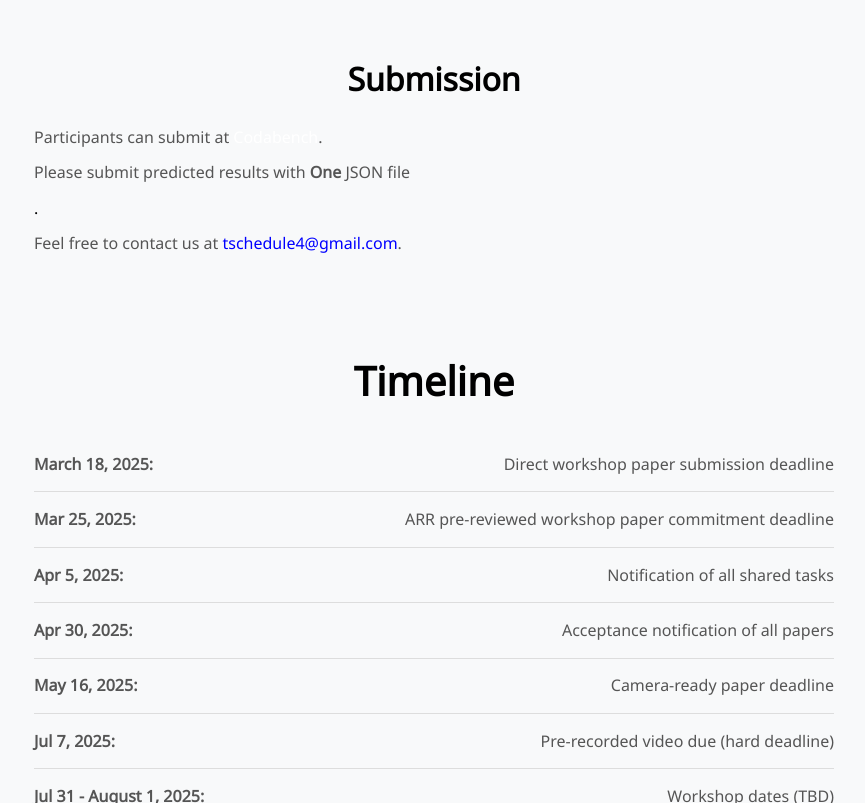
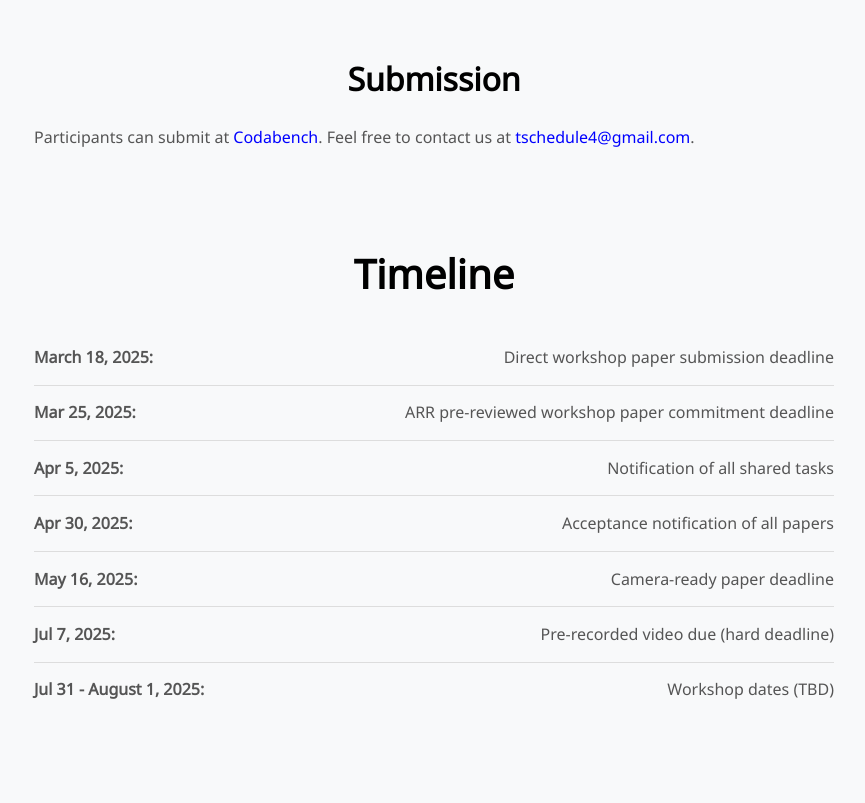
Before and after one commit to xllms/DiaDP, a plain HTML site: page index.html in a window 1280 px wide. Shown: the part 1416-2219 px from the top of the page, without its empty margins (206-1071 px from the left). Drawn offline with Linux system fonts and the light colour scheme; a web font is replaced by a local one.

Commit message:
fix submission

```diff
--- a/index.html
+++ b/index.html
@@ -187,9 +187,9 @@
         <!-- Submission Section -->
         <section id="submission" class="section">
             <h2>Submission</h2>
-            <p>Participants can submit at <a href="https://www.codabench.org/competitions/4969/">Codabench</a>.
-            <p>Please submit predicted results with <strong>One</strong> JSON file</p>.
-            <p>Feel free to contact us at <a href="mailto:tschedule4@gmail.com" style="color: blue;">tschedule4@gmail.com</a>.</p>
+            <p>Participants can submit at <a href="https://www.codabench.org/competitions/4969/" style="color: blue;">Codabench</a>.
+            <!-- <p>Please submit predicted results with <strong>One</strong> JSON file.</p> -->
+            Feel free to contact us at <a href="mailto:tschedule4@gmail.com" style="color: blue;">tschedule4@gmail.com</a>.</p>
 
         </section>
 
```
